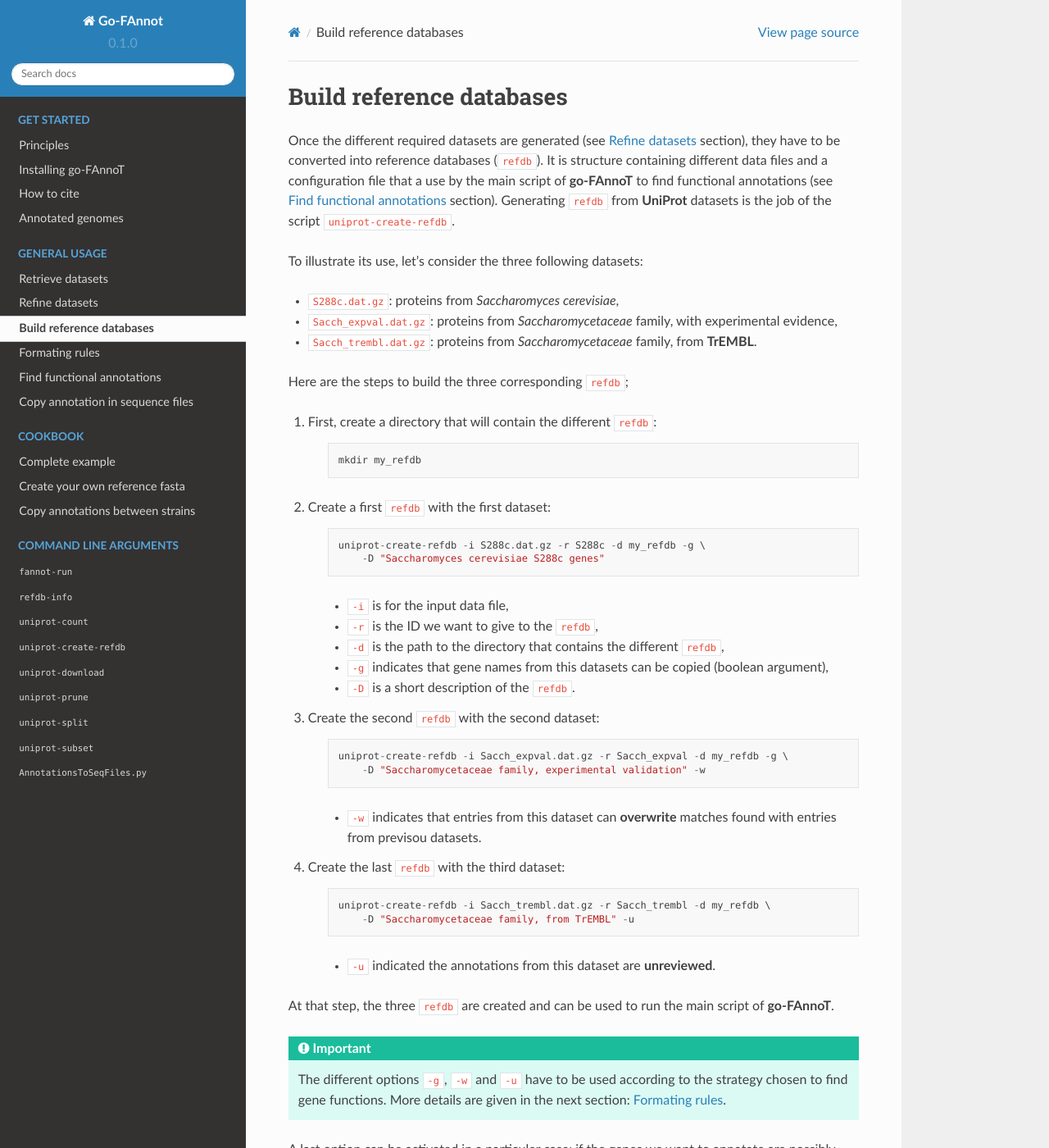
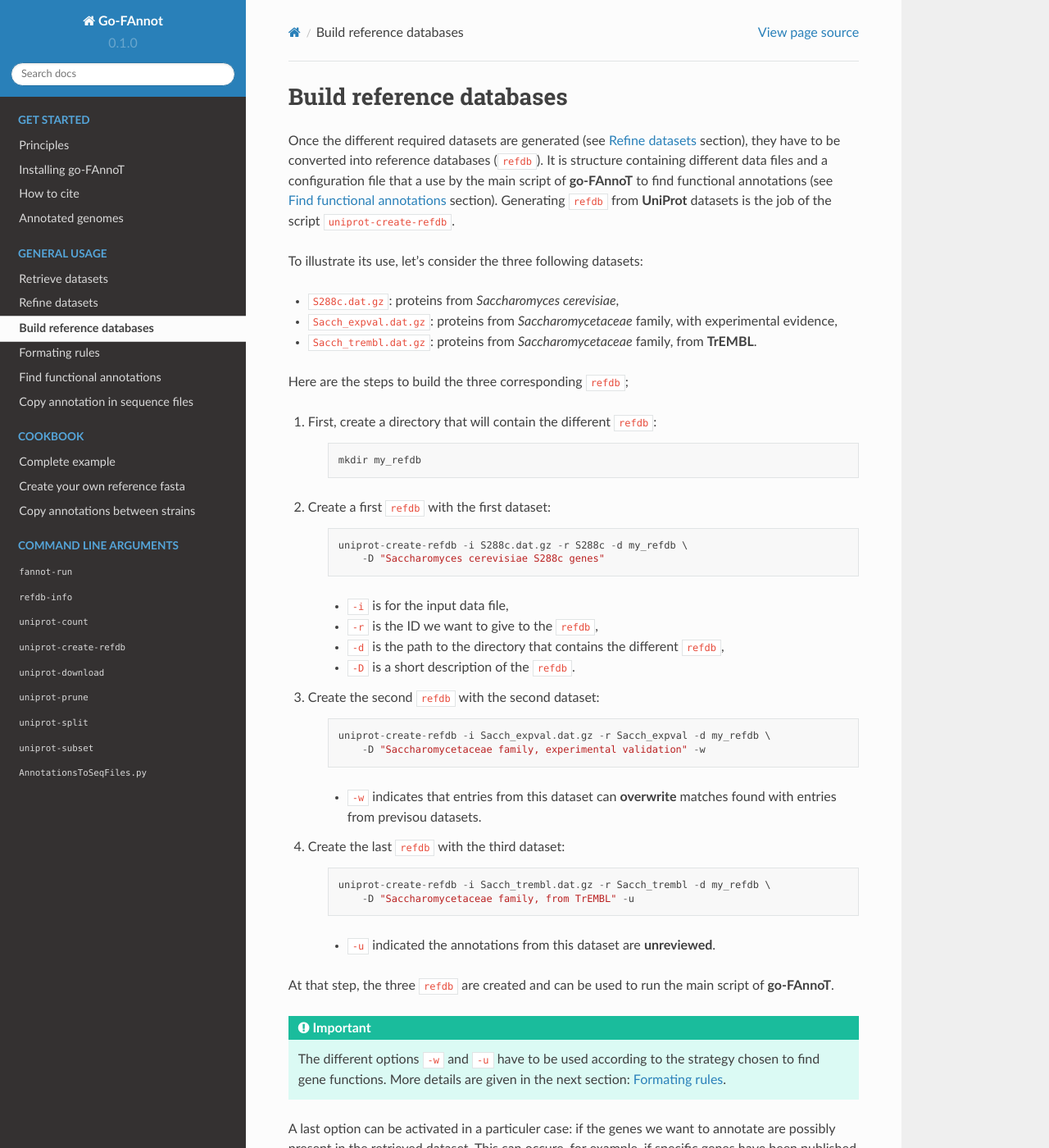
Before and after one commit to hdevillers/go-fannot-documentation, a Sphinx documentation site: the page built from docs/source/usage/build_refdb.rst, in a window 1280 px wide and 1400 px high. Shown: the whole window at 82% size. Built offline with Sphinx 7.4.7 and the Read the Docs theme 2.0.0, drawn with Linux system fonts in a browser that asks for light colours.

Commit message:
Delete the deprecated argument -g from uniprot-create-refdb usage.

```diff
--- a/docs/source/cmd/up_create.rst
+++ b/docs/source/cmd/up_create.rst
@@ -41,9 +41,6 @@ Arguments of ``uniprot-create-refdb``
 | ``-u`` or |br|   | False   | No        | Boolean argument indicating that entries from the |br|   |
 | ``-unreviewed``  |         |           | ``refdb`` are unreviewed.                                |
 +------------------+---------+-----------+----------------------------------------------------------+
-| ``-g`` or |br|   | False   | No        | Boolean argument indicating that gene names from |br|    |
-| ``-gene-name``   |         |           | entries from the ``refdb`` can be transfered.            |
-+------------------+---------+-----------+----------------------------------------------------------+
 | ``-D`` or |br|   | None    | No        | Short description of the ``refdb``.                      |
 | ``-description`` |         |           |                                                          |
 +------------------+---------+-----------+----------------------------------------------------------+
--- a/docs/source/usage/build_refdb.rst
+++ b/docs/source/usage/build_refdb.rst
@@ -25,20 +25,19 @@ Here are the steps to build the three corresponding ``refdb``;
 
     .. code-block::
 
-        uniprot-create-refdb -i S288c.dat.gz -r S288c -d my_refdb -g \
+        uniprot-create-refdb -i S288c.dat.gz -r S288c -d my_refdb \
             -D "Saccharomyces cerevisiae S288c genes"
 
     * ``-i`` is for the input data file,
     * ``-r`` is the ID we want to give to the ``refdb``,
     * ``-d`` is the path to the directory that contains the different ``refdb``,
-    * ``-g`` indicates that gene names from this datasets can be copied (boolean argument),
     * ``-D`` is a short description of the ``refdb``.
 
 #. Create the second ``refdb`` with the second dataset:
 
     .. code-block::
 
-        uniprot-create-refdb -i Sacch_expval.dat.gz -r Sacch_expval -d my_refdb -g \
+        uniprot-create-refdb -i Sacch_expval.dat.gz -r Sacch_expval -d my_refdb \
             -D "Saccharomycetaceae family, experimental validation" -w
 
     * ``-w`` indicates that entries from this dataset can **overwrite** matches found with entries from previsou datasets.
@@ -55,7 +54,7 @@ Here are the steps to build the three corresponding ``refdb``;
 At that step, the three ``refdb`` are created and can be used to run the main script of **go-FAnnoT**.
 
 .. important::
-    The different options ``-g``, ``-w`` and ``-u`` have to be used according to the strategy
+    The different options ``-w`` and ``-u`` have to be used according to the strategy
     chosen to find gene functions. More details are given in the next section: :ref:`Formating rules <Formating rules>`.
 
 A last option can be activated in a particuler case: if the genes we want to annotate are
```
